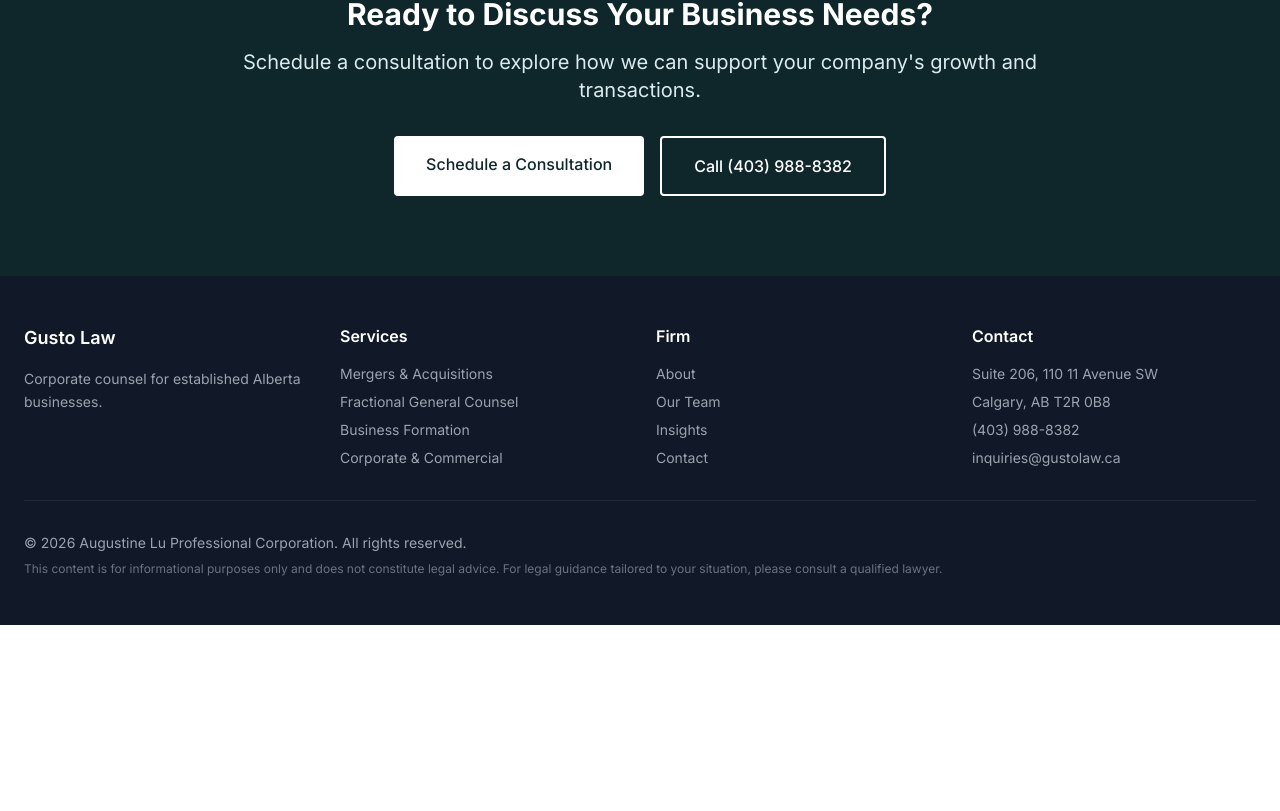
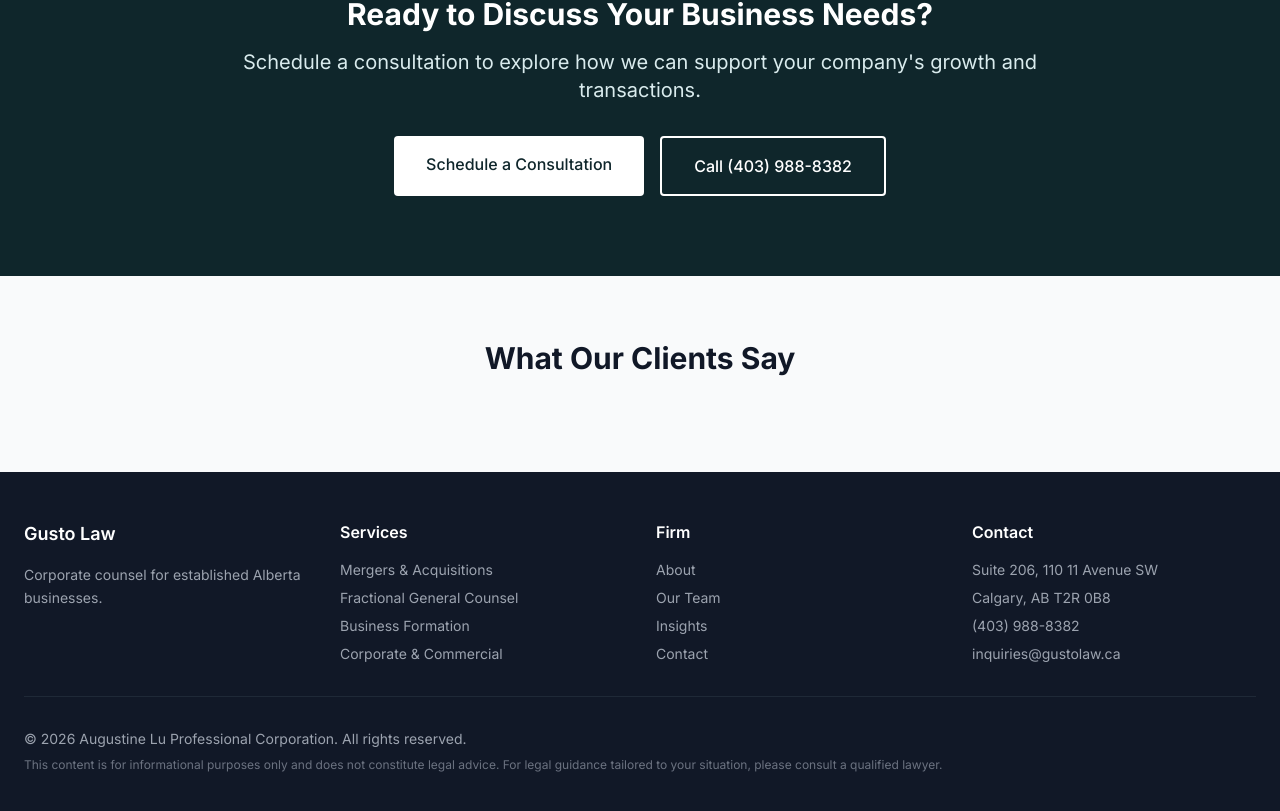
Before and after one commit to TerraformDigital/GustoLaw, a Next.js app: page / in a window 1280 px wide. Shown: the part 2893-3704 px from the top of the page. Before the commit the page ends 3518 px from the top, so only its background shows below. Built offline with nearby package versions, Linux system fonts and the light colour scheme; a web font is replaced by a local one.

Commit message:
Add Elfsight reviews widget, fix duplicate header

```diff
--- a/src/app/layout.tsx
+++ b/src/app/layout.tsx
@@ -1,5 +1,6 @@
 import type { Metadata } from 'next'
 import { Inter, Playfair_Display } from 'next/font/google'
+import Script from 'next/script'
 import './globals.css'
 import Header from '@/components/Header'
 import Footer from '@/components/Footer'
@@ -39,11 +40,30 @@
 }) {
   return (
     <html lang="en" className={`${inter.variable} ${playfair.variable}`}>
+      <head>
+        {/* Elfsight Google Reviews Widget */}
+        <Script
+          src="https://static.elfsight.com/platform/platform.js"
+          strategy="lazyOnload"
+        />
+      </head>
       <body className="font-sans antialiased">
         <Header />
         <main className="pt-16 sm:pt-18 md:pt-20">
           {children}
         </main>
+
+        {/* Google Reviews Section */}
+        <section className="py-12 md:py-16 bg-gray-50">
+          <div className="max-w-7xl mx-auto px-4 sm:px-6">
+            <h2 className="text-2xl sm:text-3xl font-bold text-gray-900 text-center mb-8">What Our Clients Say</h2>
+            <div
+              className="elfsight-app-8aef0216-0f5f-4bc1-b830-2b0b367e556c"
+              data-elfsight-app-lazy
+            />
+          </div>
+        </section>
+
         <Footer />
       </body>
     </html>
```
